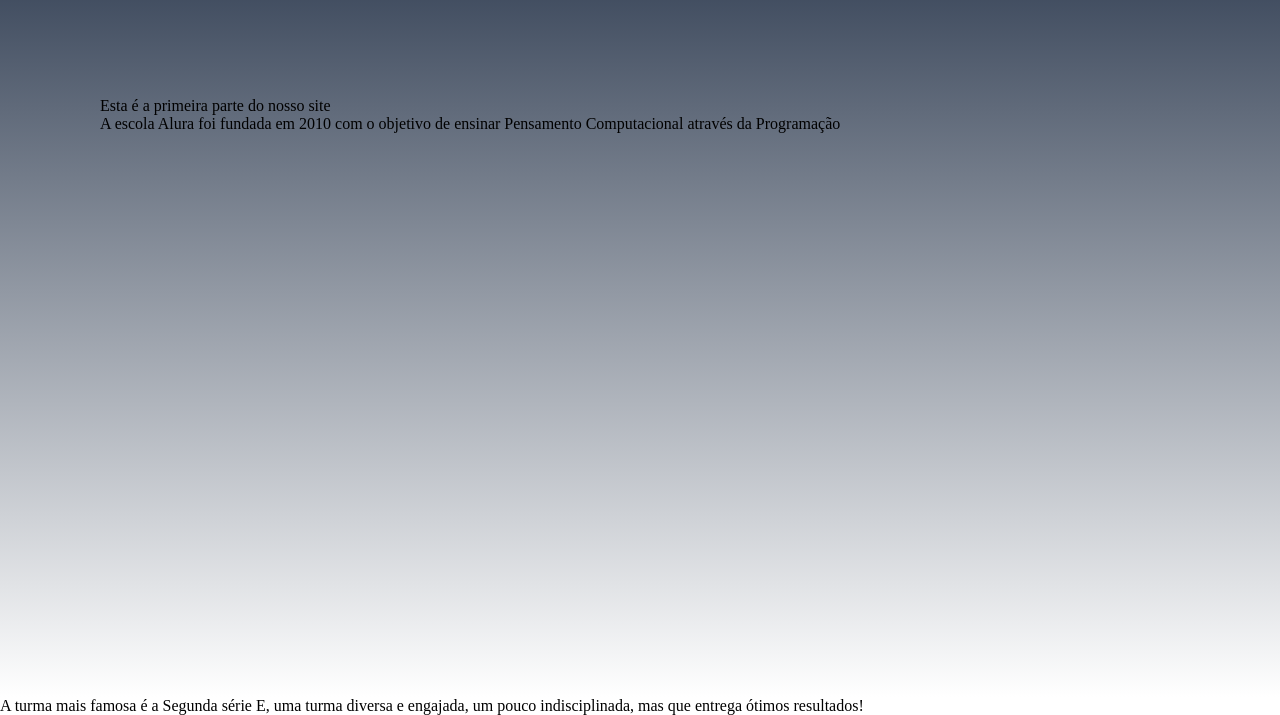
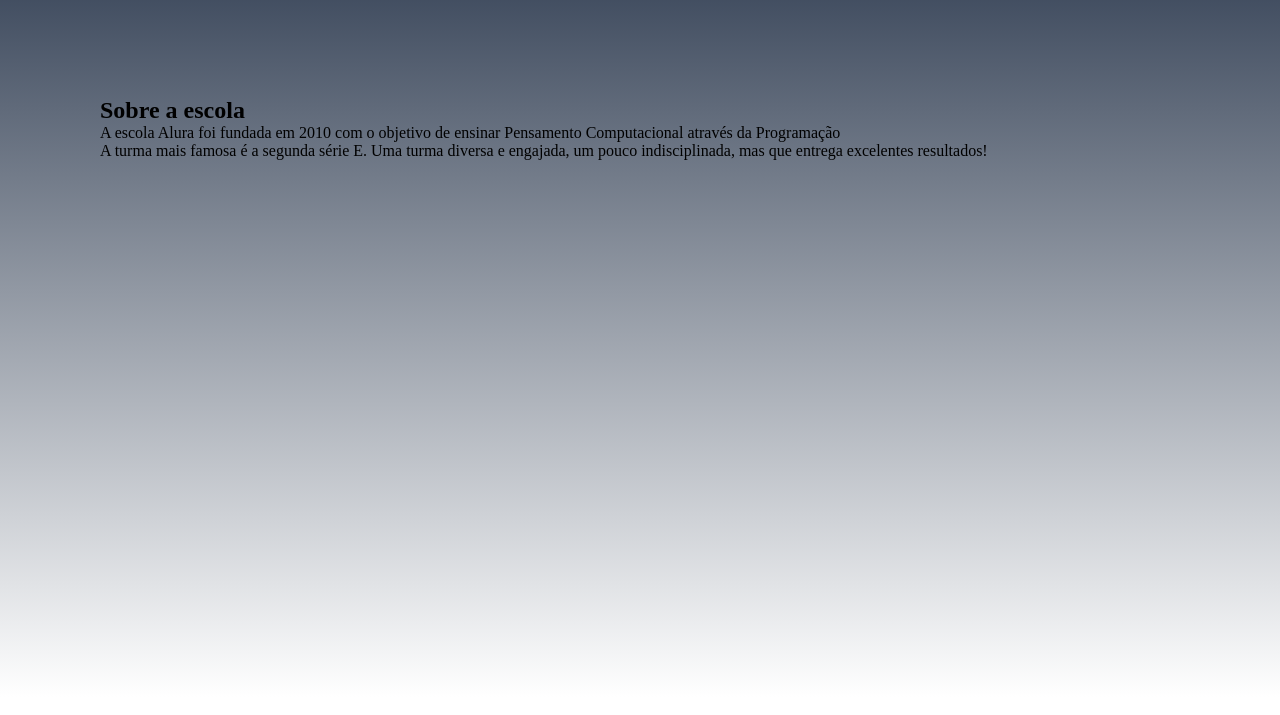
Before and after one commit to giosquisate/Giovanna2EJBS, a plain HTML site: page index2.html in a window 1280 px wide. Shown: the part 166-881 px from the top of the page. Drawn offline with Linux system fonts and the light colour scheme.

Commit message:
Add files via upload

```diff
--- a/index2.html
+++ b/index2.html
@@ -13,23 +13,17 @@
         <ul class="lista-cabecalho">
 <li class="lista-item">escola</li>
 <li class="lista-item">estudantes</li>
-
         </ul>
     </header>
-<section class="primeira-parte">
-    Esta é a primeira parte do nosso site
-    <h1 class="Quem somos?" h1>
-    </h1>
-    <p> A escola Alura foi fundada em 2010 com o objetivo de ensinar Pensamento
-        Computacional através da Programação
-    </p>
-</section>
-    <section class="segunda-parte"
-   <p>
-        A turma mais famosa é a Segunda série E, uma turma diversa
-        e engajada, um pouco indisciplinada, mas que entrega
-        ótimos resultados!
-    </p>
-</section>
-</body>
-</html>
+    <section class="primeira-parte">
+        <div class="textos">
+            <h2 class=" quem-somos">
+                Sobre a escola
+            </h2>
+        <p class="primeiro-paragrafo"> A escola Alura foi fundada em 2010 com o objetivo de ensinar Pensamento Computacional através da Programação </p>
+        <p class="segundo-paragrafo"> A turma mais famosa é a segunda série E. Uma turma diversa e engajada, um pouco indisciplinada, mas que entrega excelentes resultados!</p>
+        </div>
+        <div class="imagem">
+            <img
+        </div>
+    </section>
```
